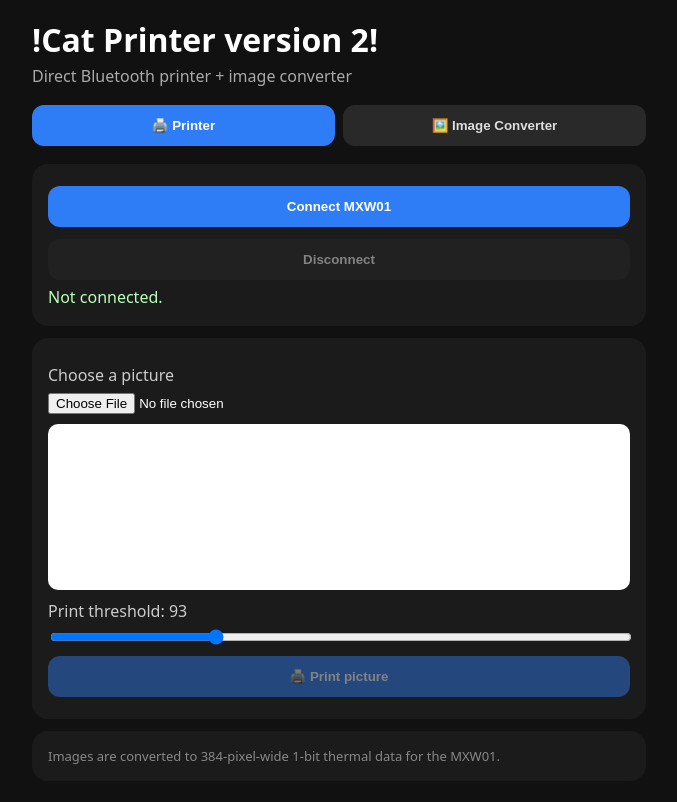
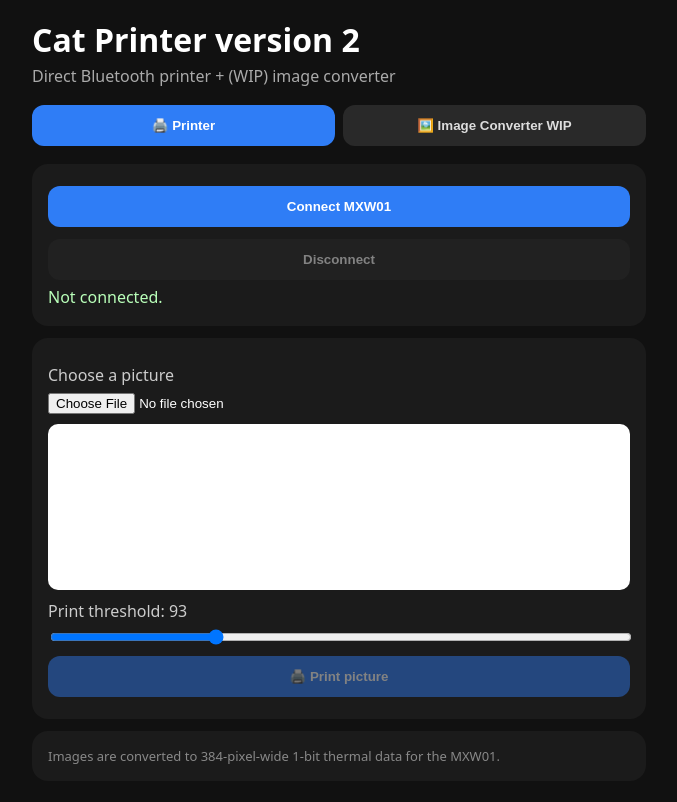
Before and after one commit to gda75981-spec/Idfk, a plain HTML site: page index.html in a window 1280 px wide. Shown: the whole page, without its empty margins (301-978 px from the left). Drawn offline with Linux system fonts and the light colour scheme.

Commit message:
Update index.html

```diff
--- a/index.html
+++ b/index.html
@@ -2,8 +2,8 @@
 <style>
 *{box-sizing:border-box}body{margin:0;font-family:system-ui,sans-serif;background:#111;color:#fff}.wrap{max-width:650px;margin:auto;padding:18px}h1{margin:0 0 4px}.sub{color:#aaa;margin-bottom:12px}.tabs{display:flex;gap:8px}.tab{flex:1;padding:13px;border:0;border-radius:12px;background:#292929;color:#ddd;font-weight:700}.tab.active{background:#2f7df6;color:#fff}.panel{display:none}.panel.active{display:block}.card{background:#1b1b1b;border-radius:16px;padding:16px;margin:12px 0}button{width:100%;padding:13px;margin:6px 0;border:0;border-radius:12px;background:#2f7df6;color:#fff;font-weight:700}button.secondary{background:#292929}button:disabled{opacity:.45}label{display:block;margin:10px 0 5px;color:#ccc}input[type=file]{width:100%}input[type=range]{width:100%}select{width:100%;padding:10px;border-radius:10px;background:#292929;color:white;border:1px solid #444}.grid{display:grid;grid-template-columns:1fr 1fr;gap:8px}.box{background:#fff;border-radius:10px;padding:8px;margin:10px 0;overflow:auto}canvas{display:block;max-width:100%;height:auto;margin:auto}.small{color:#888;font-size:13px;line-height:1.4}#status{white-space:pre-wrap;color:#b9ffb9;min-height:24px}.check{display:flex;gap:8px;align-items:center}.check input{width:auto}
 </style></head><body><div class="wrap">
-<h1>!Cat Printer version 2!</h1><div class="sub">Direct Bluetooth printer + image converter</div>
-<div class="tabs"><button class="tab active" data-tab="printer">🖨️ Printer</button><button class="tab" data-tab="converter">🖼️ Image Converter</button></div>
+<h1>Cat Printer version 2</h1><div class="sub">Direct Bluetooth printer + (WIP) image converter</div>
+<div class="tabs"><button class="tab active" data-tab="printer">🖨️ Printer</button><button class="tab" data-tab="converter">🖼️ Image Converter WIP</button></div>
 
 <section id="printer" class="panel active"><div class="card"><button id="connect">Connect MXW01</button><button id="disconnect" class="secondary" disabled>Disconnect</button><div id="status">Not connected.</div></div>
 <div class="card"><label>Choose a picture</label><input id="file" type="file" accept="image/*"><div class="box"><canvas id="preview"></canvas></div>
```
